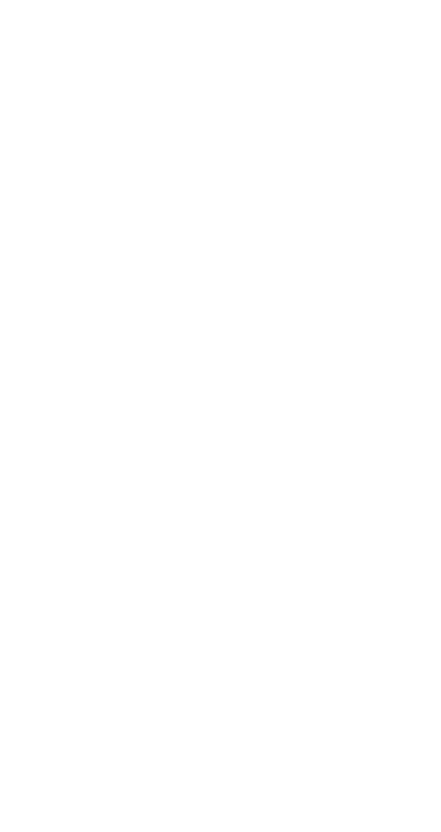
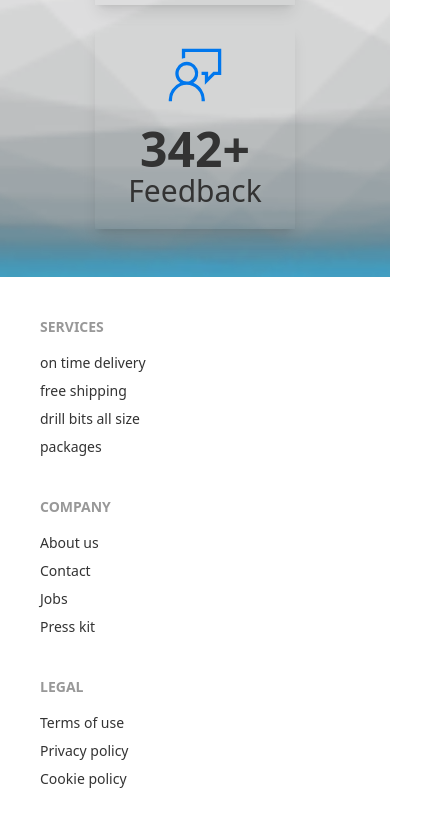
Before and after one commit to mehedi-imun/DRILLCO---A-drill-bit-manufacturer, a React (Create React App) app: page / in a window 390 px wide. Shown: the part 1781-2613 px from the top of the page, 441 px wide, since content can reach past the window. Before the commit the page ends 1386 px from the top, so only its background shows below. Built offline with nearby package versions, Linux system fonts and the light colour scheme; no server answers.

Commit message:
add responsive footer

```diff
--- a/src/App.js
+++ b/src/App.js
@@ -2,6 +2,7 @@
 import { Route, Routes } from 'react-router-dom';
 import './App.css';
 import Home from './components/Pages/Home/Home';
+import Footer from './components/Shared/Footer/Footer';
 import Header from './components/Shared/Header/Header';
 
 function App() {
@@ -12,6 +13,7 @@
         <Route path='/' element={<Home></Home>}></Route>
         <Route path='/home' element={<Home></Home>}></Route>
       </Routes>
+      <Footer></Footer>
     </div>
   );
 }
--- a/src/components/Pages/Home/BusinessSummary.js
+++ b/src/components/Pages/Home/BusinessSummary.js
@@ -7,7 +7,7 @@
     return (
         <div style={{backgroundImage: `url(${bg})`,backgroundRepeat:'no-repeat',backgroundPosition:'center',backgroundSize:'cover',}} className='pt-12 pb-12 '>
             <h3 className='text-xl lg:text-4xl text-center capitalize text-secondary'>millions peoples business trust us</h3>
-            <div className=" grid grid-cols-4 justify-items-center mt-12">
+            <div className=" grid gap-5 lg:grid-cols-4 justify-items-center mt-12">
                 <div class=" shadow-lg rounded-xl w-[200px] flex flex-col justify-center items-center ">
                     <span className=' text-secondary text-6xl my-5'><FiFlag></FiFlag> </span>
                     <div className=" text-5xl font-bold">32</div>
--- /dev/null
+++ b/src/components/Shared/Footer/Footer.js
@@ -0,0 +1,50 @@
+import React from 'react';
+import { Link } from 'react-router-dom';
+import { FaFacebook } from 'react-icons/fa';
+import { AiFillLinkedin, AiFillGithub } from 'react-icons/ai';
+const Footer = () => {
+    const today = new Date();
+    const year = today.getFullYear();
+    return (
+        <div>
+            <footer className="footer p-10 bg-base-100 text-base-content">
+                <div>
+                    <span to='/' className="footer-title">Services</span>
+                    <Link to='/' className="link link-hover">on time delivery</Link>
+                    <Link to='/' className="link link-hover">free shipping</Link>
+                    <Link to='/' className="link link-hover">drill bits all size</Link>
+                    <Link to='/' className="link link-hover">packages</Link>
+                </div>
+                <div>
+                    <span className="footer-title">Company</span>
+                    <Link to='/' className="link link-hover">About us</Link>
+                    <Link to='/' className="link link-hover">Contact</Link>
+                    <Link to='/' className="link link-hover">Jobs</Link>
+                    <Link to='/' className="link link-hover">Press kit</Link>
+                </div>
+                <div>
+                    <span className="footer-title">Legal</span>
+                    <Link to='/' className="link link-hover">Terms of use</Link>
+                    <Link to='/' className="link link-hover">Privacy policy</Link>
+                    <Link to='/' className="link link-hover">Cookie policy</Link>
+                </div>
+                <div className=' '>
+                    <span className="footer-title">social</span>
+                    <div className='flex '>
+                        <Link to='/' className="link text-3xl link-hover"><FaFacebook></FaFacebook></Link>
+                        <Link to='/' className="link text-3xl  link-hover"><AiFillLinkedin></AiFillLinkedin></Link>
+                        <Link to='/' className="link  text-3xl link-hover"><AiFillGithub></AiFillGithub></Link>
+                    </div>
+                </div>
+
+            </footer>
+            <div className='mb-10'>
+                    <hr className='w-100 ' />
+                    <p className='text-center  mt-5'>
+                        &copy; DRILLCO {year} All rights reserved.</p>
+                </div>
+        </div>
+    );
+};
+
+export default Footer;
```
